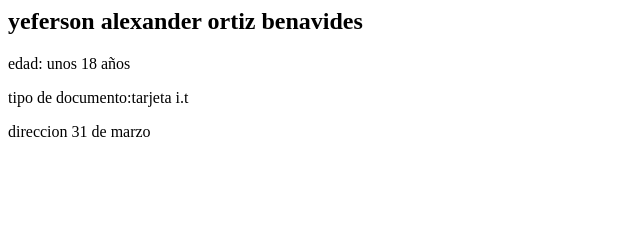
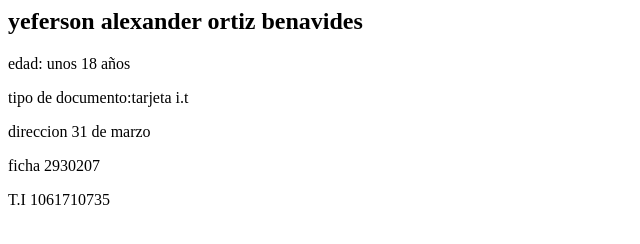
Before and after one commit to Yeferson18/html, a plain HTML site: page presentacion.html in a window 1280 px wide. Shown: the whole page, without its empty margins (0-640 px from the left). Drawn offline with Linux system fonts and the light colour scheme.

Commit message:
presentacion.html

```diff
--- a/presentacion.html
+++ b/presentacion.html
@@ -8,6 +8,7 @@
         <p>edad: unos 18 años</p>
         <p>tipo de documento:tarjeta i.t</p>
         <p>direccion 31 de marzo</p>
-
+        <p>ficha 2930207</p>
+        <P>T.I 1061710735</P>
     </boby>
 </html>
```
